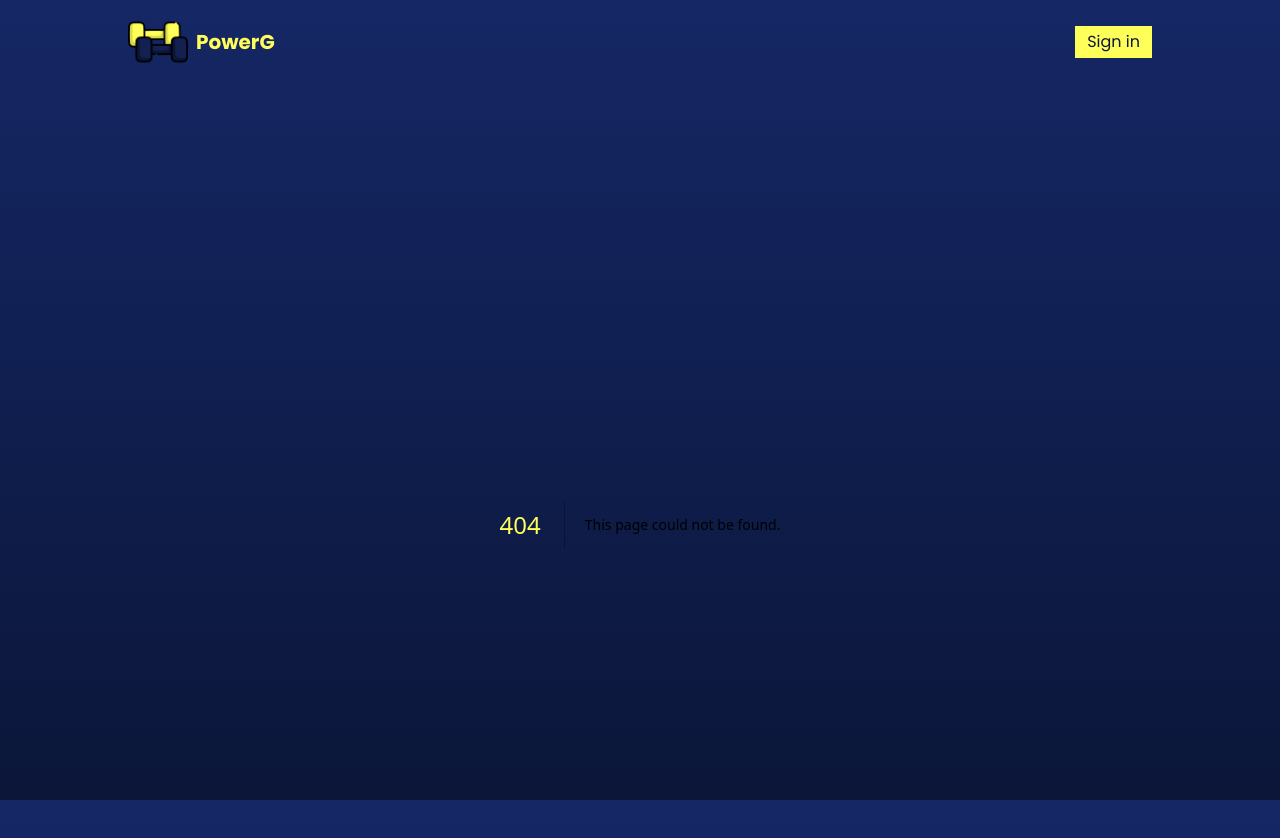
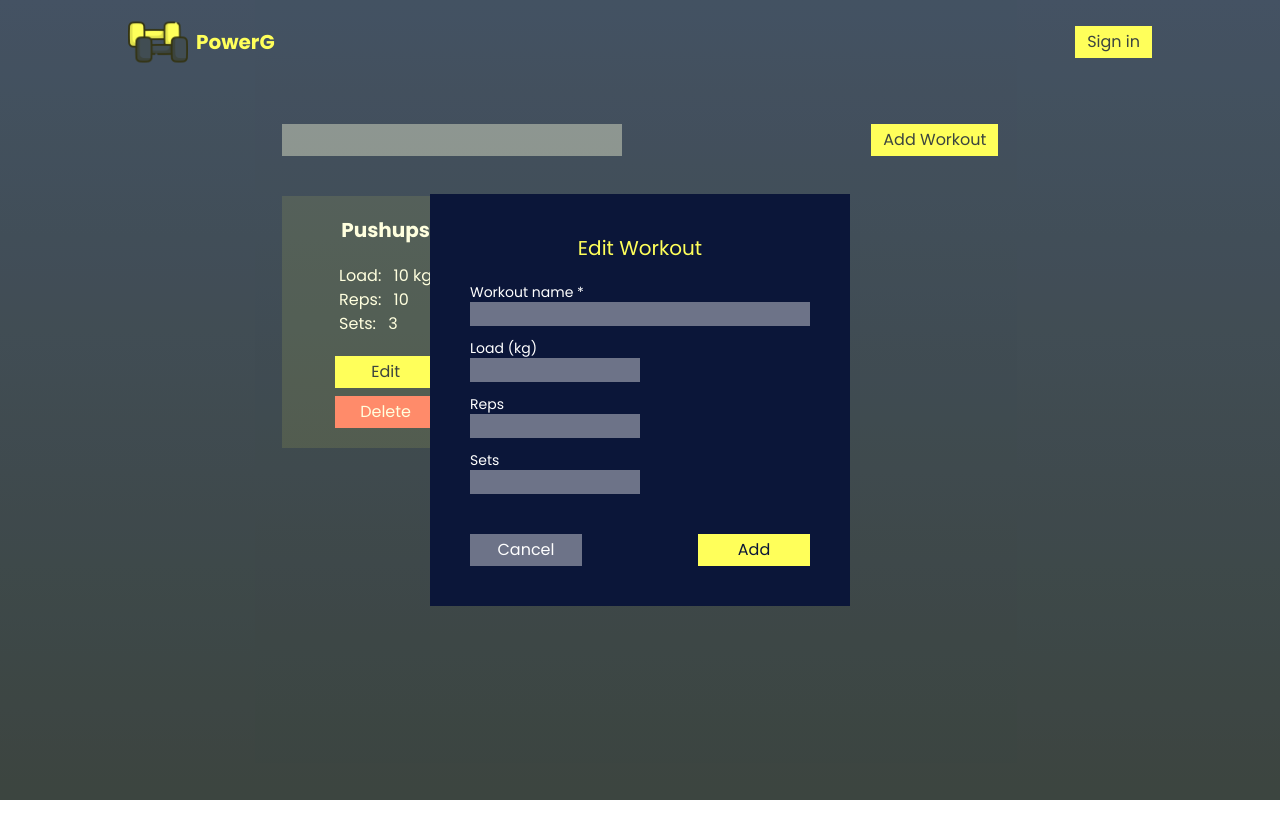
Before and after one commit to Alix144/power-g, a Next.js app: page /dashboard in a window 1280 px wide. Before the commit this address had no page. Shown: the top 838 px of the page. After the commit the page ends 800 px from the top, so only its background shows below. Built offline with nearby package versions, Linux system fonts and the light colour scheme.

Commit message:
edit workout form

```diff
--- /dev/null
+++ b/src/app/dashboard/page.jsx
@@ -0,0 +1,23 @@
+import EditWorkout from "@/components/EditWorkout";
+import Workout from "@/components/Workout";
+import Image from "next/image";
+import Link from "next/link";
+
+export default function Dashboard() {
+  return (
+    <>
+    <main className="mx-auto w-[70%]">
+      <div className="mb-10 w-full flex justify-between">
+        <input type="text" />
+        <button className="main-btn-style">Add Workout</button>
+      </div>
+
+      <div className="flex gap-5 flex-wrap">
+        <Workout/>
+      </div>
+    </main>
+
+    <EditWorkout/>
+    </>
+  );
+}
--- a/src/app/globals.css
+++ b/src/app/globals.css
@@ -6,10 +6,34 @@
     @apply px-3 py-1 bg-secondary text-primary hover:bg-[#FFFF00] duration-200
 }
 
+.danger-btn-style{
+    @apply px-3 py-1 bg-danger hover:bg-[#FF3E3E] text-white duration-200
+}
+
+.white-btn-style{
+    @apply px-3 py-1 bg-[#ffffff66] hover:bg-[#ffffff88] text-white duration-200
+}
+
 h1{
     @apply text-secondary font-bold text-3xl
+}
+
+h2{
+    @apply text-secondary text-xl
+}
+
+h3{
+    @apply text-white font-semibold text-xl
 }
 
 p{
     @apply text-white
 }
+
+form p{
+    @apply text-sm
+}
+
+input{
+    @apply px-3 bg-[#ffffff66]  text-white focus:border-white
+}
--- a/src/app/layout.js
+++ b/src/app/layout.js
@@ -17,7 +17,7 @@ export const metadata = {
 export default function RootLayout({ children }) {
   return (
     <html lang="en">
-      <body className={`sm:h-screen bg-gradient-to-t from-primary to-lightBlue ${poppins.className}`}>
+      <body className={`sm:h-screen bg-gradient-to-t from-primary to-lightBlue ${poppins.className} relative`}>
         <div className="mx-auto w-[90%] sm:w-[80%] h-full">
           <Header/>
           {children}
--- /dev/null
+++ b/src/app/loading.jsx
@@ -0,0 +1,11 @@
+import LoadingSpinner from "@/components/LoadingSpinner";
+
+const loading = () => {
+  return (
+    <div className="w-full flex justify-center items-center">
+        <LoadingSpinner/>
+    </div>
+  );
+};
+
+export default loading;
--- /dev/null
+++ b/src/components/EditWorkout.jsx
@@ -0,0 +1,34 @@
+const EditWorkout = () => {
+    return (
+        <div className="w-full h-screen fixed top-0 left-0 bg-[#ffff5a33] flex justify-center items-center">
+            <div className="p-10 bg-primary ">
+                <h2 className="mb-5 text-center">Edit Workout</h2>
+                <form action="" className="mb-10 flex flex-col gap-3">
+                    <div className="w-full">
+                        <p>Workout name *</p>
+                        <input type="text" className="w-full"/>
+                    </div>
+                    <div className="w-1/2">
+                        <p>Load (kg)</p>
+                        <input type="number"className="w-full" />
+                    </div>
+                    <div className="w-1/2">
+                        <p>Reps</p>
+                        <input type="number" className="w-full"/>
+                    </div>
+                    <div className="w-1/2">
+                        <p>Sets</p>
+                        <input type="number" className="w-full"/>
+                    </div>
+                </form>
+
+                <div className="w-full flex justify-between gap-5">
+                    <button className="w-28 white-btn-style">Cancel</button>
+                    <button className="w-28 main-btn-style">Add</button>
+                </div>
+            </div>
+        </div>
+     );
+}
+
+export default EditWorkout;
--- /dev/null
+++ b/src/components/LoadingSpinner.jsx
@@ -0,0 +1,17 @@
+import Image from "next/image";
+
+const LoadingSpinner = () => {
+  return (
+    <div>
+      <Image
+        src="/images/loading1.png"
+        alt="Loading Icon"
+        width={30}
+        height={30}
+        className="animate-spin"
+      />
+    </div>
+  );
+};
+
+export default LoadingSpinner;
--- /dev/null
+++ b/src/components/Workout.jsx
@@ -0,0 +1,18 @@
+const Workout = () => {
+    return (
+        <div className="w-52 p-5 bg-[#ffff5a1a] hover:bg-[#ffff5a33] duration-200 flex flex-col gap-5 items-center">
+            <h3>Pushups</h3>
+            <div>
+                <p>Load: <span className="ml-2">10 kg</span></p>
+                <p>Reps: <span className="ml-2">10</span></p>
+                <p>Sets: <span className="ml-2">3</span></p>
+            </div>
+            <div className="mx-auto w-[60%] flex flex-col gap-2">
+                <button className="main-btn-style">Edit</button>
+                <button className="danger-btn-style">Delete</button>
+            </div>
+        </div>
+     );
+}
+
+export default Workout;
```
Also changed, not shown: public/images/loading1.png (added), public/images/loading2.png (added).
